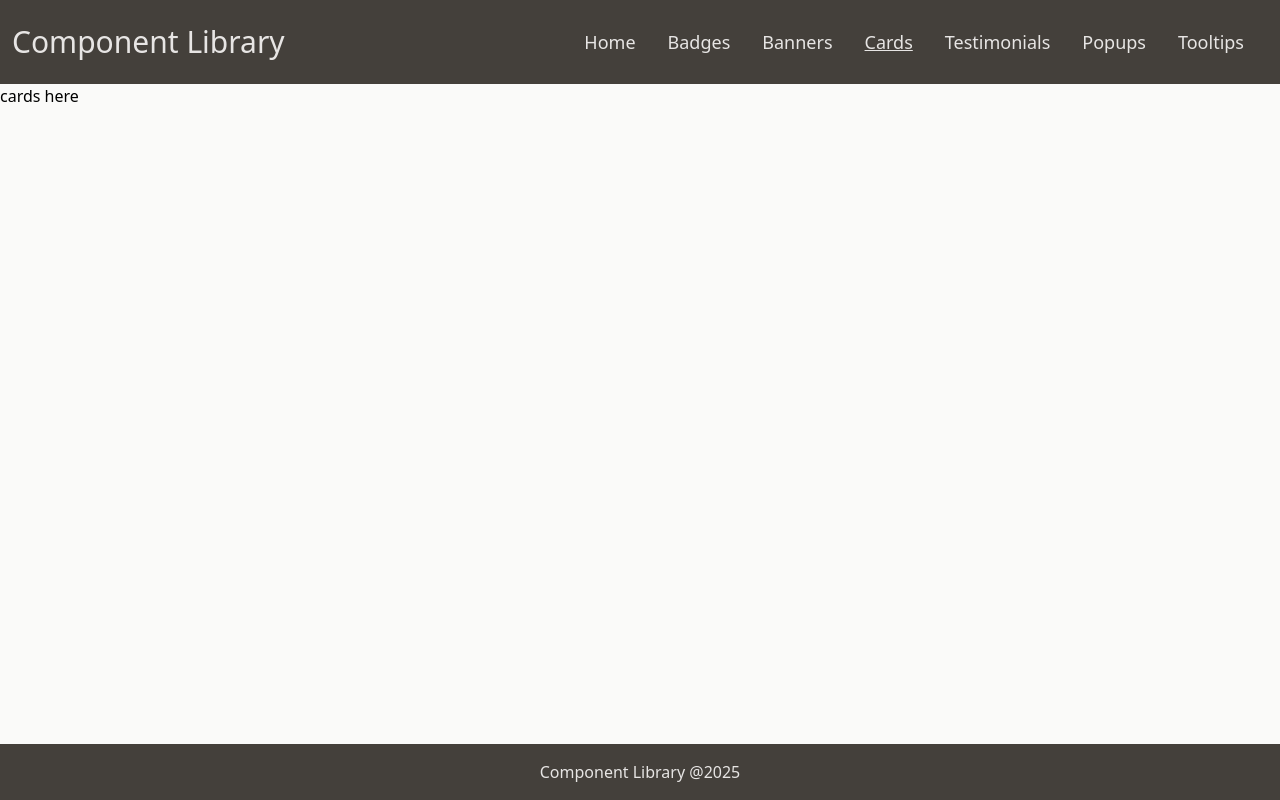
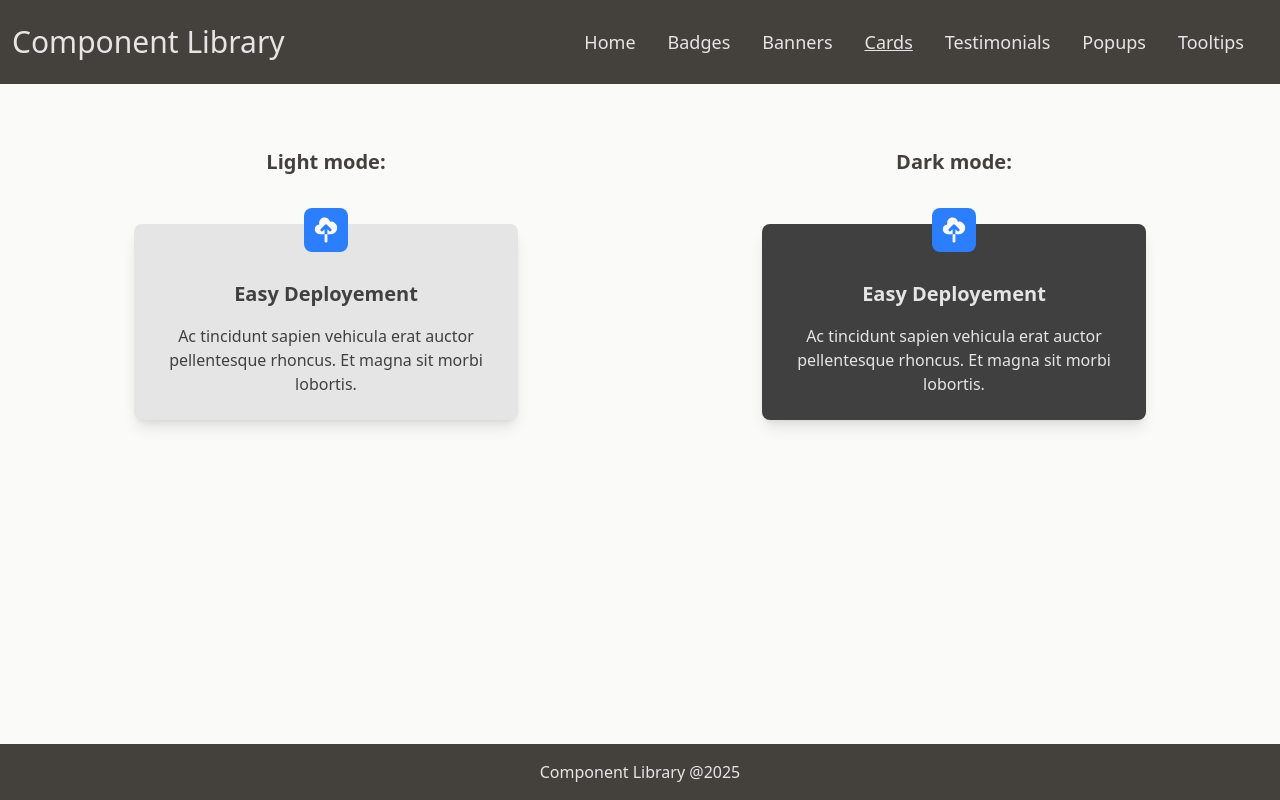
Before and after one commit to gyo82v/scrimba-component-library, a React (Vite) app: page /cards in a window 1280 px wide. Built offline with nearby package versions, Linux system fonts and the light colour scheme.

Commit message:
feat: add Cards.jsx and Card.jsx

```diff
--- /dev/null
+++ b/src/components/Card.jsx
@@ -0,0 +1,21 @@
+import { HiCloudUpload } from "react-icons/hi";
+
+export default function Card({title, darkmode = false, children}){
+    const isDarkmode = darkmode ?
+                     `bg-neutral-700 text-neutral-200 hover:bg-neutral-600` :
+                     `bg-neutral-200 text-neutral-700 hover:bg-neutral-300`
+    const card = `inline-flex flex flex-col items-center gap-4
+                  p-6 max-w-96 rounded-lg relative shadow-lg
+                  transition-transform transition-colors transition-shadow duration-300 ease-in-out
+                  hover:scale-105 hover:shadow-xl hover:cursor-pointer
+                  ${isDarkmode}`
+    const icon = `absolute p-2 text-neutral-50 rounded-lg bg-blue-500 -top-4
+                   items-center justify-center  w-11 h-11  fill-current  `
+    return(
+        <section className={card}>
+            <p className="font-bold text-xl mt-8">{title}</p>
+            <p className="text-center">{children}</p>
+            <HiCloudUpload className={icon} />
+        </section>
+    )
+}
--- a/src/pages/Cards.jsx
+++ b/src/pages/Cards.jsx
@@ -1,5 +1,26 @@
+import Card from "../components/Card"
+
 export default function Cards(){
     return(
-        <h1>cards here</h1>
+        <section className="flex flex-col items-center md:flex-row gap-10 md:gap-2 mt-6 md:mt-16 px-4">
+            <section className="w-11/12 lg:w-10/12 md:flex md:flex-col md:items-center md:justify-center">
+                <h2 className="font-bold text-xl text-stone-700 mb-8 md:mb-12">Light mode:</h2>
+                <section>
+                    <Card title="Easy Deployement">
+                        Ac tincidunt sapien vehicula erat auctor pellentesque rhoncus.
+                        Et magna sit morbi lobortis.
+                    </Card>
+                </section>
+            </section>
+            <section className="w-11/12 lg:w-10/12 md:flex md:flex-col md:items-center md:justify-center">
+                <h2 className="font-bold text-xl text-stone-700 mb-8 md:mb-12">Dark mode:</h2>
+                <section>
+                    <Card darkmode title="Easy Deployement">
+                        Ac tincidunt sapien vehicula erat auctor pellentesque rhoncus.
+                        Et magna sit morbi lobortis.
+                    </Card>
+                </section>
+            </section>
+        </section>
     )
 }
```
